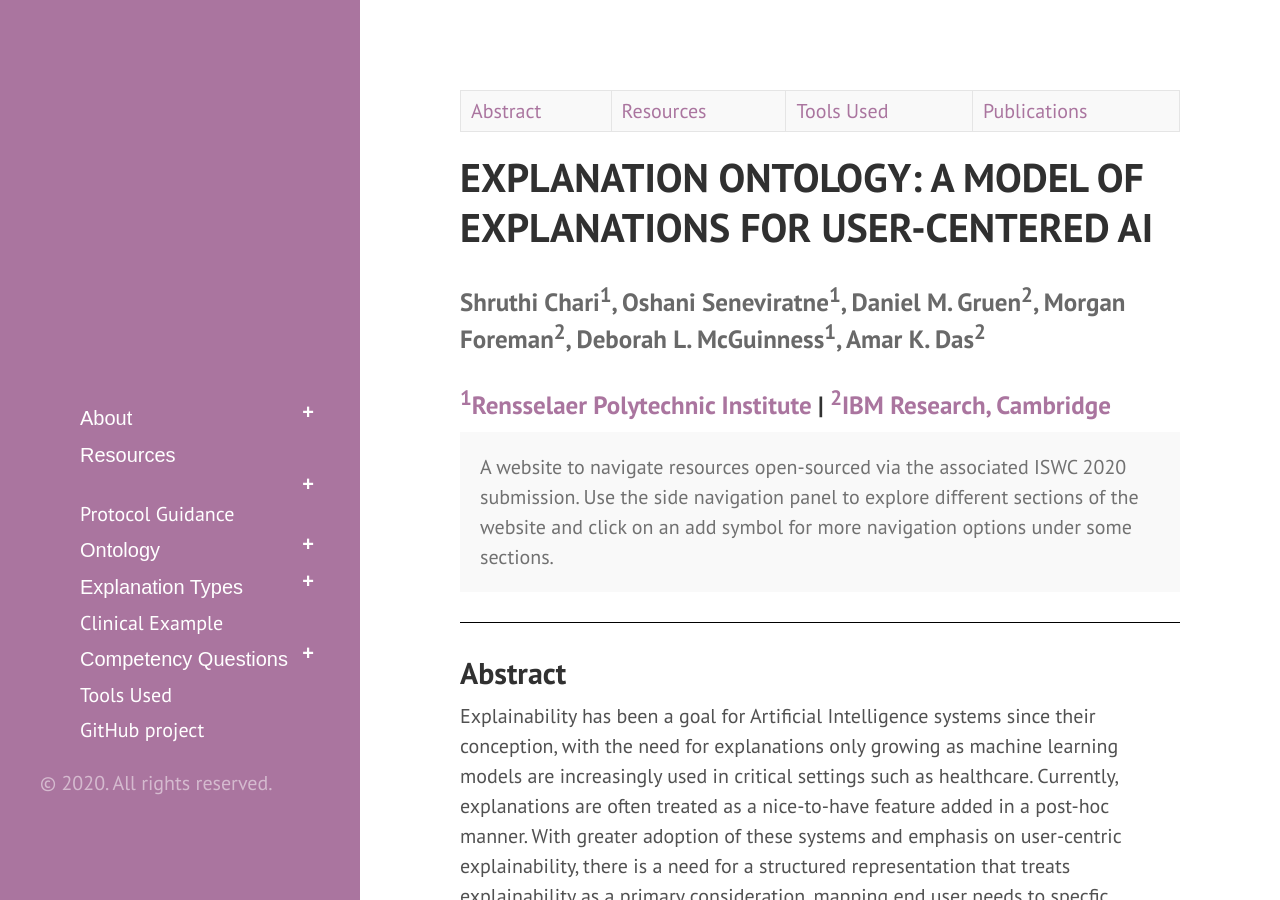
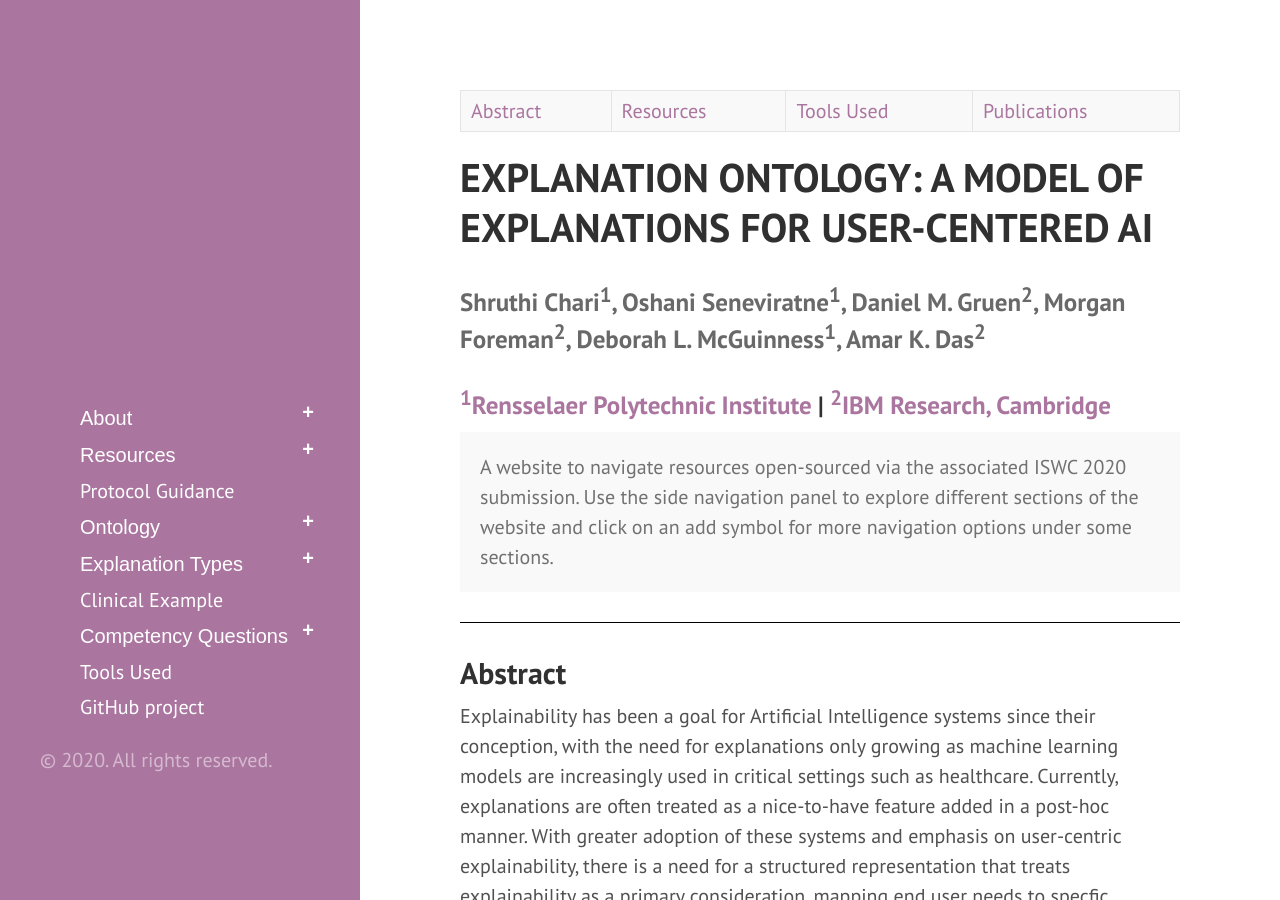
Before and after one commit to tetherless-world/explanation-ontology, a Jekyll site: the page built from index.md, in a window 1280 px wide and 900 px high. Built offline with Jekyll 4.4.1, drawn with Linux system fonts in a browser that asks for light colours; our own code applies the rules of GitHub Pages for plain Markdown files; Markdown is read by kramdown in place of the engine named in the settings.

Commit message:
Update sidebar.html

```diff
--- a/_includes/sidebar.html
+++ b/_includes/sidebar.html
@@ -22,14 +22,11 @@
         </ul>
         </div>
         </li>
-<!--       <li><a class="sidebar-nav-item{% if page.url == node.url %} active{% endif %}" href="{{site.baseurl}}index">About</a></li> -->
       <li><button class="collapsible">
-        <a class="sidebar-nav-item{% if page.url == node.url %} active{% endif %}" href="{{site.baseurl}}index#resources">Resources</a>
-
+<a class="sidebar-nav-item{% if page.url == node.url %} active{% endif %}" href="{{site.baseurl}}index#resoruces">Resources</a></button>
         <div class="button-content">
         <ul>
           <li><a class="sidebar-nav-item{% if page.url == node.url %} active{% endif %}" href="{{site.baseurl}}presentations">Presentations</a></li>
-
         </ul>
         </div>
         </li>
```
